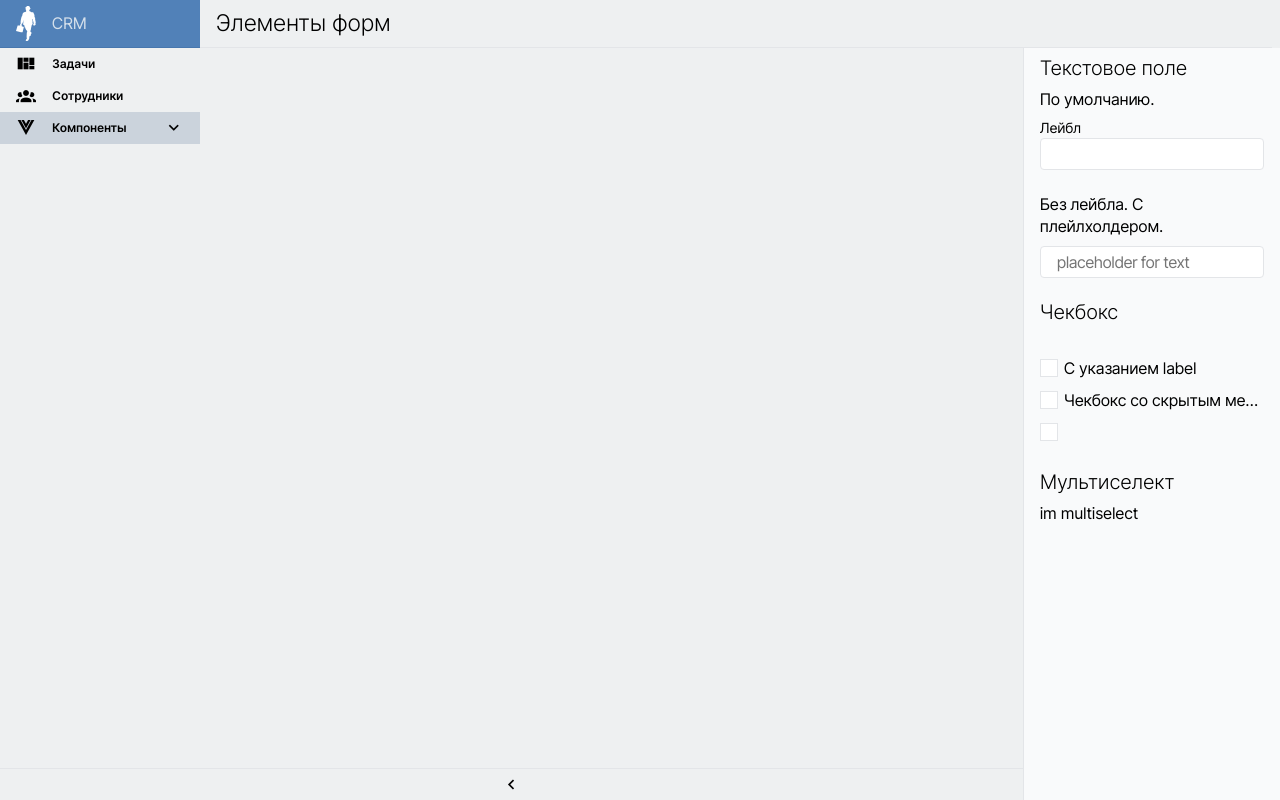
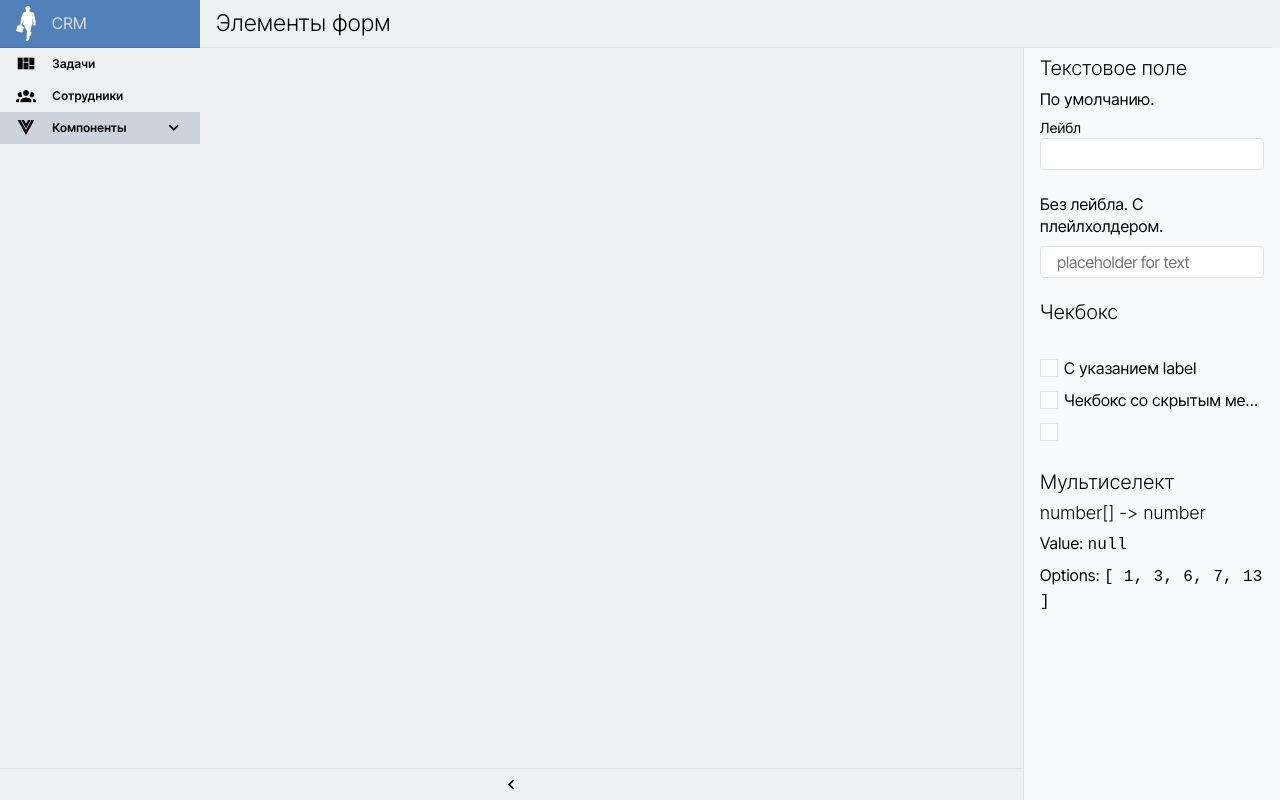
Before and after one commit to hardmagnett/big-company, a Vue app: page /components/inputs in a window 1280 px wide. Built offline with nearby package versions, Linux system fonts and the light colour scheme.

Commit message:
Хелпер для дебага

```diff
--- a/src/a-library/bootstrap.ts
+++ b/src/a-library/bootstrap.ts
@@ -40,6 +40,7 @@ import localStorageService from "@/a-library/helpers/DOM/localStorageService";
 import responsiveGlobalStorage from "@/a-library/vue-plugins/responsiveGlobalStorage";
 import toast from "@/a-library/vue-plugins/toast";
 import i18next from "@/a-library/vue-plugins/i18next";
+import templateHelpers from "@/a-library/vue-plugins/templateHelpers";
 
 /**
  * Подключает компоненты из библиотеки.
@@ -95,4 +96,5 @@ export default function ({
   vueApp.use(responsiveGlobalStorage);
   vueApp.use(toast);
   vueApp.use(i18next);
+  vueApp.use(templateHelpers);
 }
--- a/src/a-library/components/forms/AMultiselect/AMultiSelect.vue
+++ b/src/a-library/components/forms/AMultiselect/AMultiSelect.vue
@@ -7,7 +7,7 @@ import {
 import type { IAInputableProps } from "@/a-library/components/forms/mixins/AInputable/IAInputable";
 
 export interface Props extends IAInputableProps {
-  options: string[] // todo:: должен так-же принимать массив обьектов
+  options: string[] | number [] | object[]
   optionObjectFieldTitle?: string,
   optionObjectFieldValue?: string,
   returnObject?: boolean
--- a/src/a-library/types/vueGlobalPropertiesAugmentation.ts
+++ b/src/a-library/types/vueGlobalPropertiesAugmentation.ts
@@ -11,12 +11,15 @@
 
 import { useResponsiveStore } from "@/a-library/stores/responsive";
 import type { CreateToastFunctionDeclaration } from "@/a-library/vue-plugins/toast";
+import type {DebugVarFunctionDeclaration} from '@/a-library/vue-plugins/templateHelpers';
+
 
 const valueWithTypeOfUseResponsiveStore = useResponsiveStore();
 declare module "vue" {
   interface ComponentCustomProperties {
     $responsiveVariables: typeof valueWithTypeOfUseResponsiveStore;
     $toast: CreateToastFunctionDeclaration;
+    $debugVar: DebugVarFunctionDeclaration;
   }
 }
 
--- a/src/a-library/views/component-list/ViewInputs/ViewInputs.vue
+++ b/src/a-library/views/component-list/ViewInputs/ViewInputs.vue
@@ -1,6 +1,32 @@
 <script setup lang="ts">
 
+import {reactive} from "vue";
 
+let multiselectVals = reactive({
+  singleInNumbersOutNumber: null,
+  singleInStringsOutString: null,
+  singleInObjectOutNumber: null,
+  singleInObjectOutString: null,
+  singleInObjectOutObject: null,
+
+  multiInNumberOutNumberArray: [],
+  multiInStringOutStringArray: [],
+  multiInObjectOutNumberArray: [],
+  multiInObjectOutStringArray: [],
+  multiInObjectOutObjectArray: [],
+})
+
+let optionVals = {
+  numbers: [1,3,6,7,13],
+  strings: ['one', 'three', 'six', 'seven', 'thirteen'],
+  objects: [
+    {theId: 1, theTitle: 'one'},
+    {theId: 3, theTitle: 'three'},
+    {theId: 6, theTitle: 'six'},
+    {theId: 7, theTitle: 'seven'},
+    {theId: 13, theTitle: 'thirteen'},
+  ]
+}
 </script>
 
 <template>
@@ -33,7 +59,9 @@
     <br />
 
     <h2>Мультиселект</h2>
-    <AMultiSelect />
+    <h3>number[] -> number</h3>
+    <p>Value: <code>{{$debugVar(multiselectVals.singleInNumbersOutNumber)}}</code></p>
+    <p>Options: <code>{{optionVals.numbers}}</code></p>
   </div>
 </template>
 
@@ -42,6 +70,3 @@
   padding-bottom: 200px;
 }
 </style>
-<script setup lang="ts">
-import AMultiSelect from "@/a-library/components/forms/AMultiselect/AMultiSelect.vue";
-</script>
--- /dev/null
+++ b/src/a-library/vue-plugins/templateHelpers.ts
@@ -0,0 +1,19 @@
+import type { App } from "vue";
+
+export type DebugVarFunctionDeclaration = (variable: any) => any;
+
+export const debugVar: DebugVarFunctionDeclaration = (variable) => {
+  if (variable === null) {
+    return 'null'
+  }
+  if (variable === undefined) {
+    return 'undefined'
+  }
+  return variable
+}
+
+export default {
+  install: (app: App) => {
+    app.config.globalProperties.$debugVar = debugVar;
+  },
+};
```
